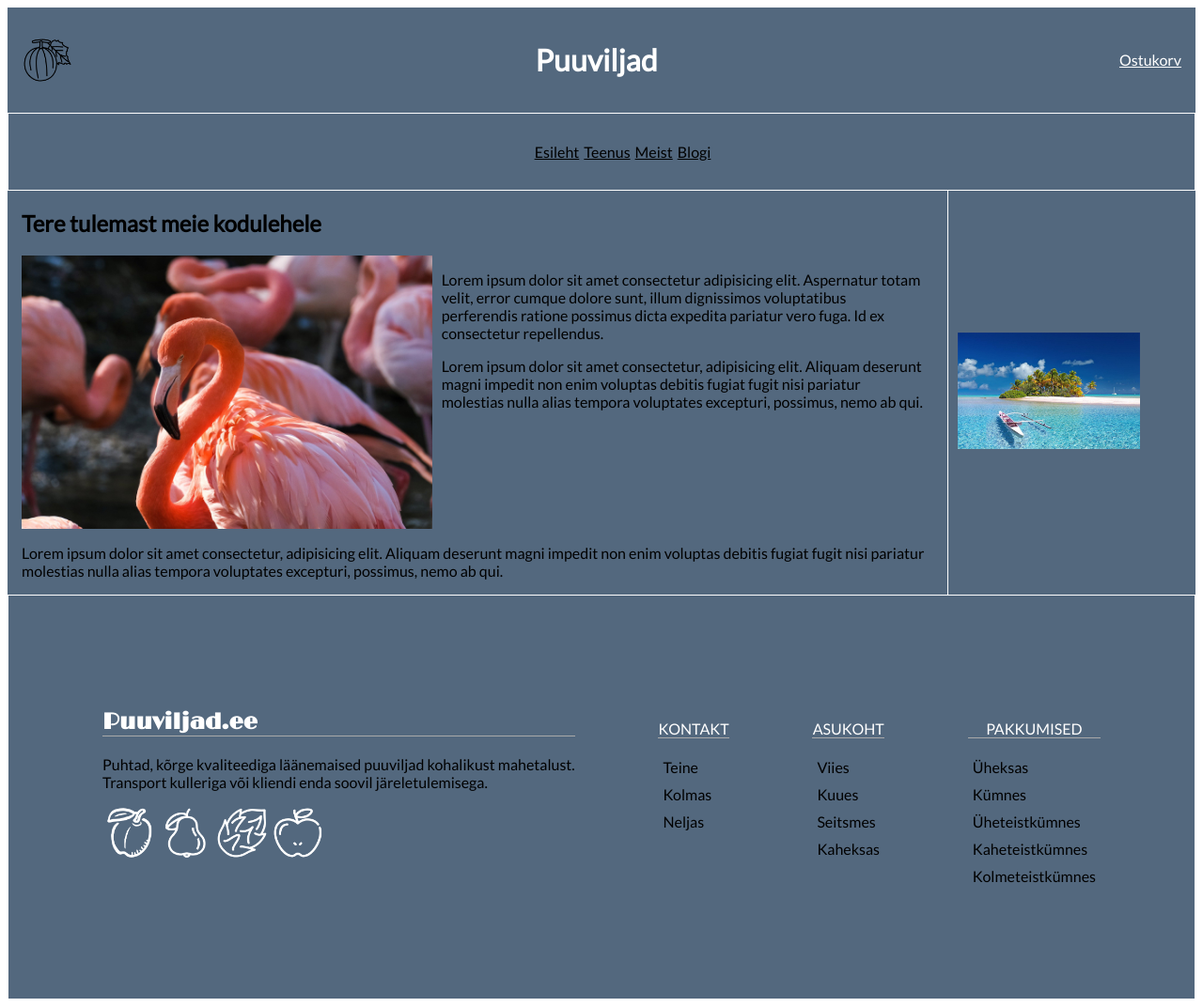
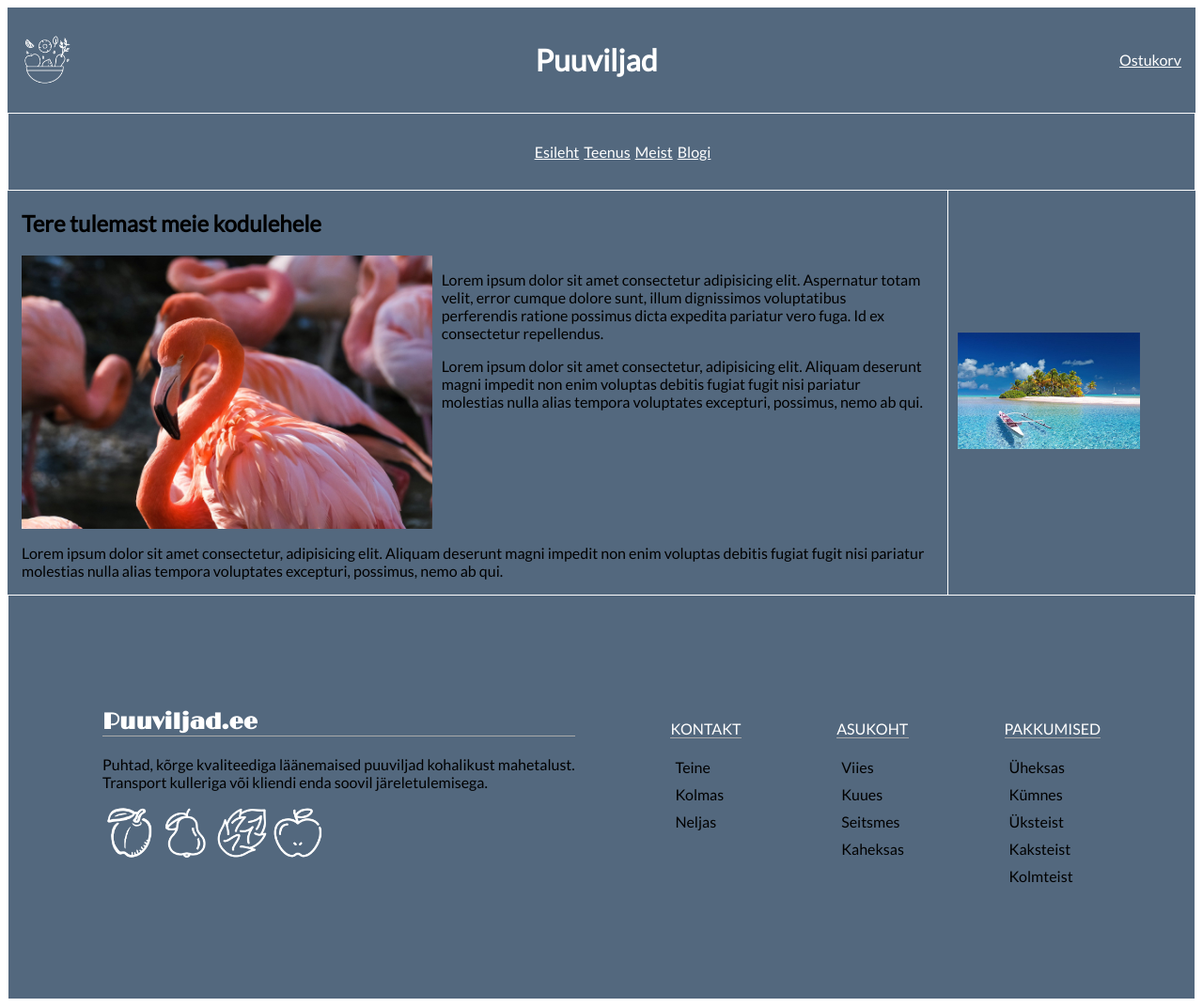
Before and after one commit to Ploompuu/Koolitus, a plain HTML site: page loeng04/index.html in a window 1280 px wide. Shown: the whole page at 94% size. Drawn offline with nearby package versions, Linux system fonts and the light colour scheme.

Commit message:
kodutöö04_x2

```diff
--- a/loeng04/index.css
+++ b/loeng04/index.css
@@ -16,9 +16,6 @@ main {
     display: flex;
 }
 
-header img {
-    height: 50px
-}
 
 header h1 {
     color: white;
@@ -60,6 +57,8 @@ nav ul {
 nav>ul>li>a {
     color: black;
     margin-left: 5px;
+    color: white;
+    font-weight: 500;
 }
 
 .pildiga-blokk {
@@ -108,9 +107,7 @@ footer ul {
 }
 
 footer ul li {
-    display: flex;
     padding: 5px;
-
 }
 
 footer div h2 {
@@ -124,10 +121,6 @@ ul p {
     color: white;
 }
 
-.Third {
-    text-align: center;
-}
-
 footer ul li a {
     color: black;
     text-decoration: none;
--- a/loeng04/index.html
+++ b/loeng04/index.html
@@ -17,7 +17,7 @@
 <body>
     <div class="konteiner">
         <header>
-            <img src="./Logo.png" alt="">
+            <img src="./fruitz.png" alt="">
             <h1>Puuviljad</h1>
             <a href="#">Ostukorv</a>
         </header>
@@ -66,25 +66,25 @@
                     <img src="./apple.png" alt="">
             </div>
             <ul>
-                <p class="Third">KONTAKT</p>
+                <p>KONTAKT</p>
                 <li><a href="#">Teine</a></li>
                 <li><a href="#">Kolmas</a></li>
                 <li><a href="#">Neljas</a></li>
             </ul>
             <ul>
-                <p class="Third">ASUKOHT</p>
+                <p>ASUKOHT</p>
                 <li><a href="#">Viies</a></li>
                 <li><a href="#">Kuues</a></li>
                 <li><a href="#">Seitsmes</a></li>
                 <li><a href="#">Kaheksas</a></li>
             </ul>
             <ul>
-                <p class="Third">PAKKUMISED</p>
+                <p>PAKKUMISED</p>
                 <li><a href="#">Üheksas</a></li>
                 <li><a href="#">Kümnes</a></li>
-                <li><a href="#">Üheteistkümnes</a></li>
-                <li><a href="#">Kaheteistkümnes</a></li>
-                <li><a href="#">Kolmeteistkümnes</a></li>
+                <li><a href="#">Üksteist</a></li>
+                <li><a href="#">Kaksteist</a></li>
+                <li><a href="#">Kolmteist</a></li>
             </ul>
         </footer>
     </div>
```
Also changed, not shown: loeng04/fruitz.png (added).
